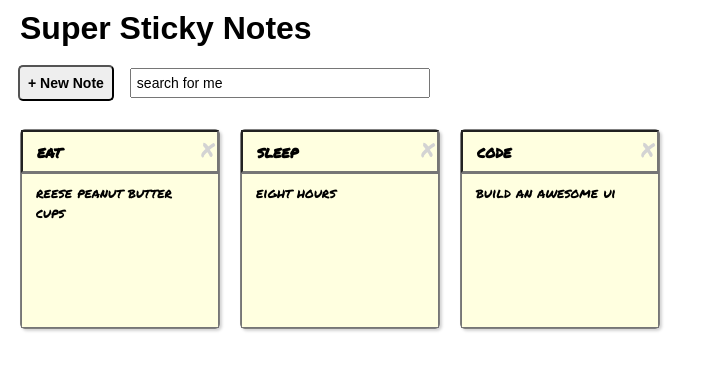
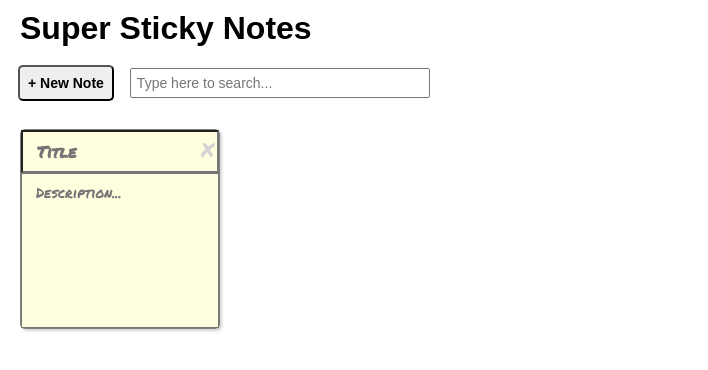
Before and after one commit to labmandala/super-sticky-notes, a React (Create React App) app: page / in a window 1280 px wide. Shown: the top 370 px of the page, without its empty margins (0-708 px from the left). Built offline with nearby package versions, Linux system fonts and the light colour scheme.

Commit message:
Add new interactive note to UI

```diff
--- a/src/App.js
+++ b/src/App.js
@@ -9,30 +9,30 @@
   state = {
     notes: [
       {
-        id: 0,
-        title: "eat",
-        description: "reese peanut butter cups",
-        doesMatchSearch: true
-      },
-      {
-        id: 1,
-        title: "sleep",
-        description: "eight hours",
-        doesMatchSearch: true
-      },
-      {
-        id: 2,
-        title: "code",
-        description: "build an awesome ui",
+        id: Date.now(),
+        title: "",
+        description: "",
         doesMatchSearch: true
       }
     ],
-    searchText: "search for me"
+    searchText: ""
   };
+
+  addNote = () => {
+    const newNote = {
+      id: Date.now(),
+      title: "",
+      description: "",
+      doesMatchSearch: true
+    };
+    const newNotes = [newNote, ...this.state.notes];
+    this.setState({ notes: newNotes });
+  };
+
   render() {
     return (
       <div>
-        <Header searchText={this.state.searchText} />
+        <Header searchText={this.state.searchText} addNote={this.addNote} />
         <NotesList notes={this.state.notes} />
       </div>
     );
--- a/src/Header.js
+++ b/src/Header.js
@@ -4,7 +4,9 @@
   <header className="app-header">
     <h1 className="app-header__title">Super Sticky Notes</h1>
     <aside className="app-header__controls">
-      <button className="add-new">+ New Note</button>
+      <button className="add-new" onClick={props.addNote}>
+        + New Note
+      </button>
       <input
         type="text"
         placeholder="Type here to search..."
--- a/src/NotesList.js
+++ b/src/NotesList.js
@@ -4,7 +4,9 @@
 const NotesList = (props) => {
   const keepSearchMatches = (note) => note.doesMatchSearch;
   const searchMatches = props.notes.filter(keepSearchMatches);
+
   const renderNote = (note) => <Note note={note} key={note.id} />;
+
   const noteElements = searchMatches.map(renderNote);
   return <ul className="notes-list">{noteElements}</ul>;
 };
```
